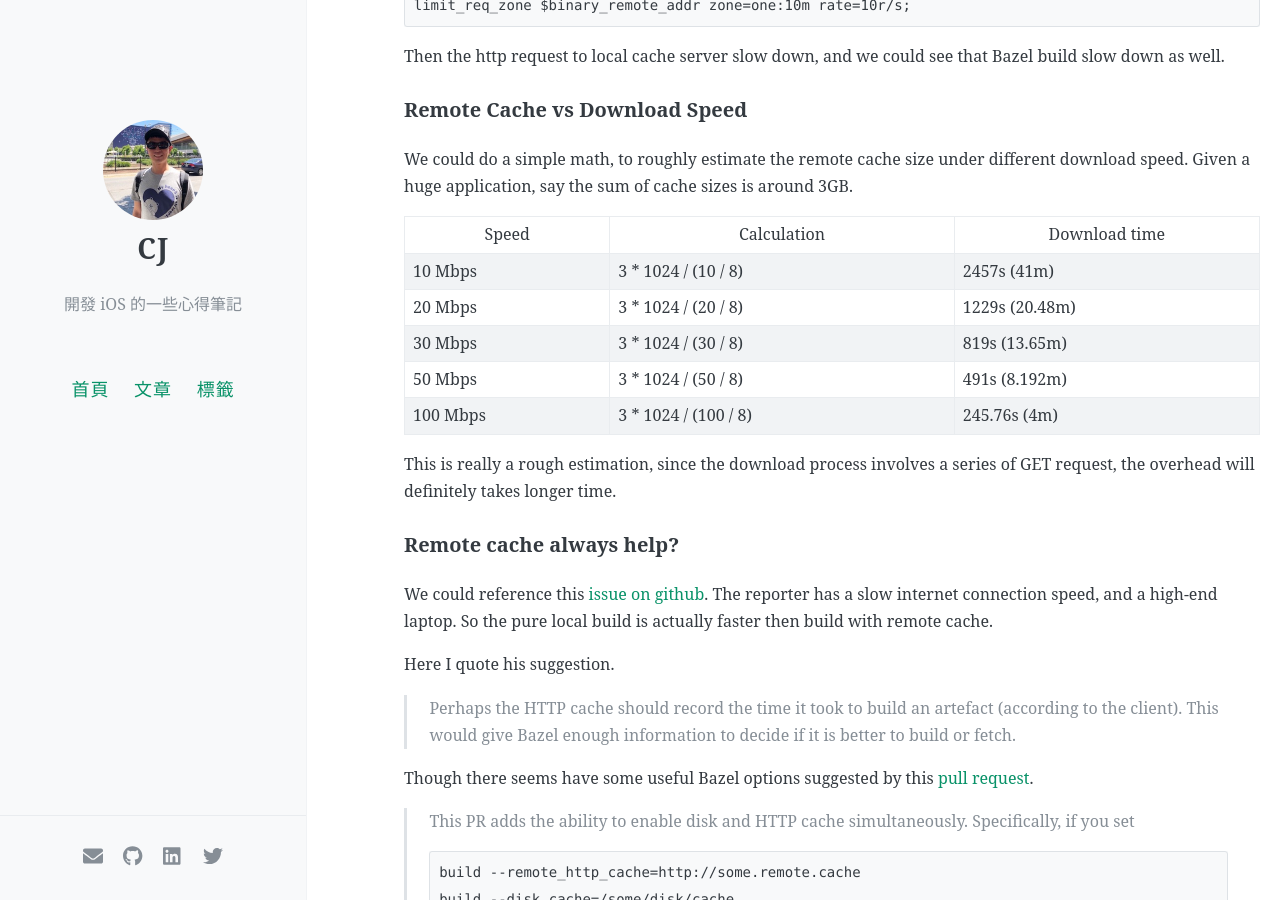
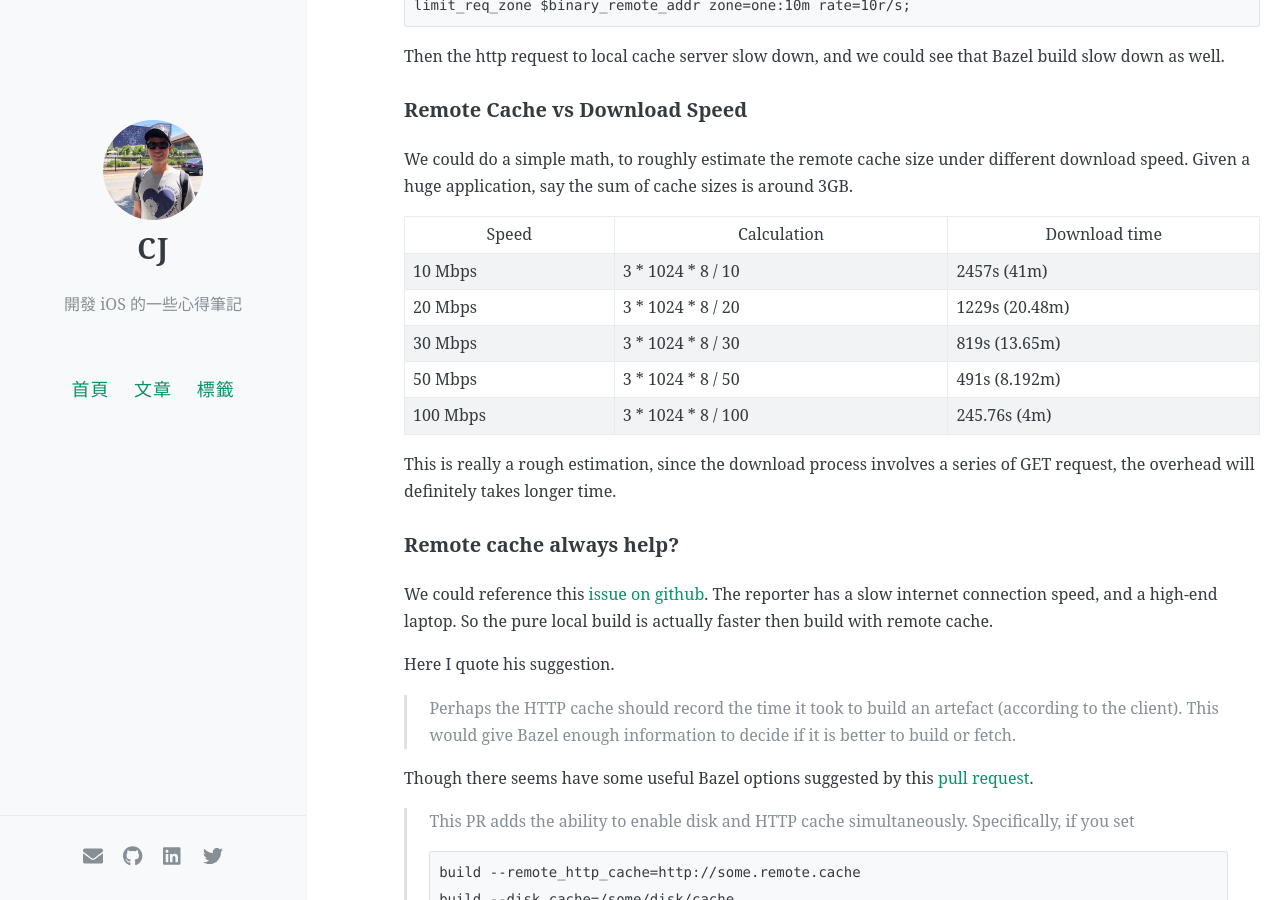
Before and after one commit to eJamesLin/cj.github.io, a Jekyll site: the page built from _posts/2021-06-09-Bazel-cache-behind-the-scenes.md, in a window 1280 px wide and 900 px high, scrolled down 6684 px. Built offline with Jekyll 4.4.1, drawn with Linux system fonts in a browser that asks for light colours; nearby versions of some CDN libraries; comment, search, counter and statistics services are not loaded.

```diff
--- a/_posts/2021-06-09-Bazel-cache-behind-the-scenes.md
+++ b/_posts/2021-06-09-Bazel-cache-behind-the-scenes.md
@@ -52,6 +52,8 @@ The compiler compiles source code into Mach object file (Mach-O)
 
 The linker links .o files together as final executable output.
 ![](/assets/2021/linker.png)
+
+<!--more-->
 
 ### Cache and Bazel logs
 
@@ -230,13 +232,13 @@ Then the http request to local cache server slow down, and we could see that Baz
 We could do a simple math, to roughly estimate the remote cache size under different download speed.
 Given a huge application, say the sum of cache sizes is around 3GB.
 
-| Speed     | Calculation            | Download time   |
-| --------- | -----------------------| --------------- |
-| 10   Mbps | 3 * 1024 / (10   / 8)  | 2457s   (41m)   |
-| 20   Mbps | 3 * 1024 / (20   / 8)  | 1229s   (20.48m)|
-| 30   Mbps | 3 * 1024 / (30   / 8)  | 819s    (13.65m)|
-| 50   Mbps | 3 * 1024 / (50   / 8)  | 491s    (8.192m)|
-| 100  Mbps | 3 * 1024 / (100  / 8)  | 245.76s (4m)    |
+| Speed     | Calculation        | Download time   |
+| --------- | -------------------| --------------- |
+| 10   Mbps | 3 * 1024 * 8 / 10  | 2457s   (41m)   |
+| 20   Mbps | 3 * 1024 * 8 / 20  | 1229s   (20.48m)|
+| 30   Mbps | 3 * 1024 * 8 / 30  | 819s    (13.65m)|
+| 50   Mbps | 3 * 1024 * 8 / 50  | 491s    (8.192m)|
+| 100  Mbps | 3 * 1024 * 8 / 100 | 245.76s (4m)    |
 
 This is really a rough estimation, since the download process involves a series of GET request, the overhead will definitely takes longer time.
 
```
